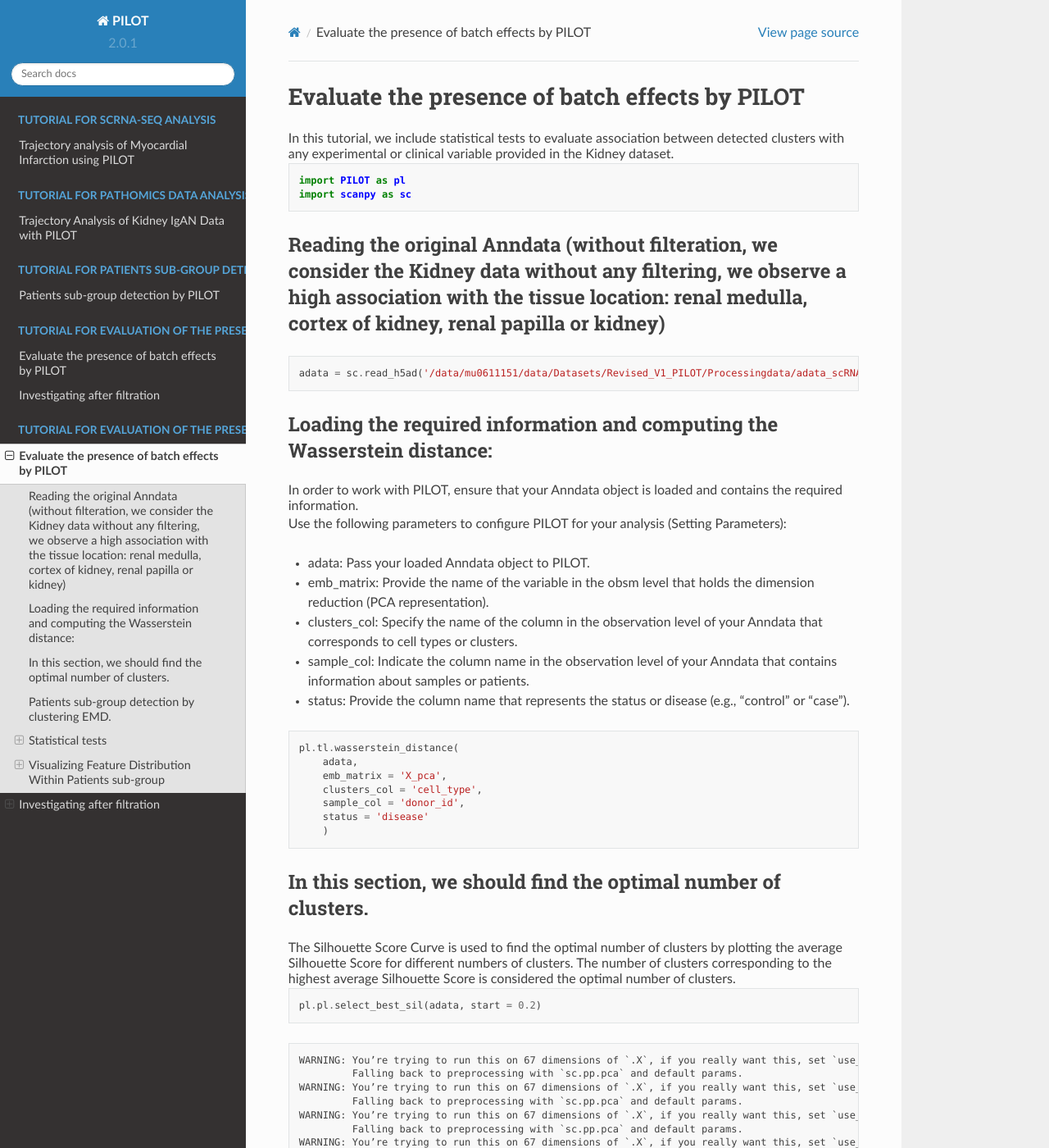
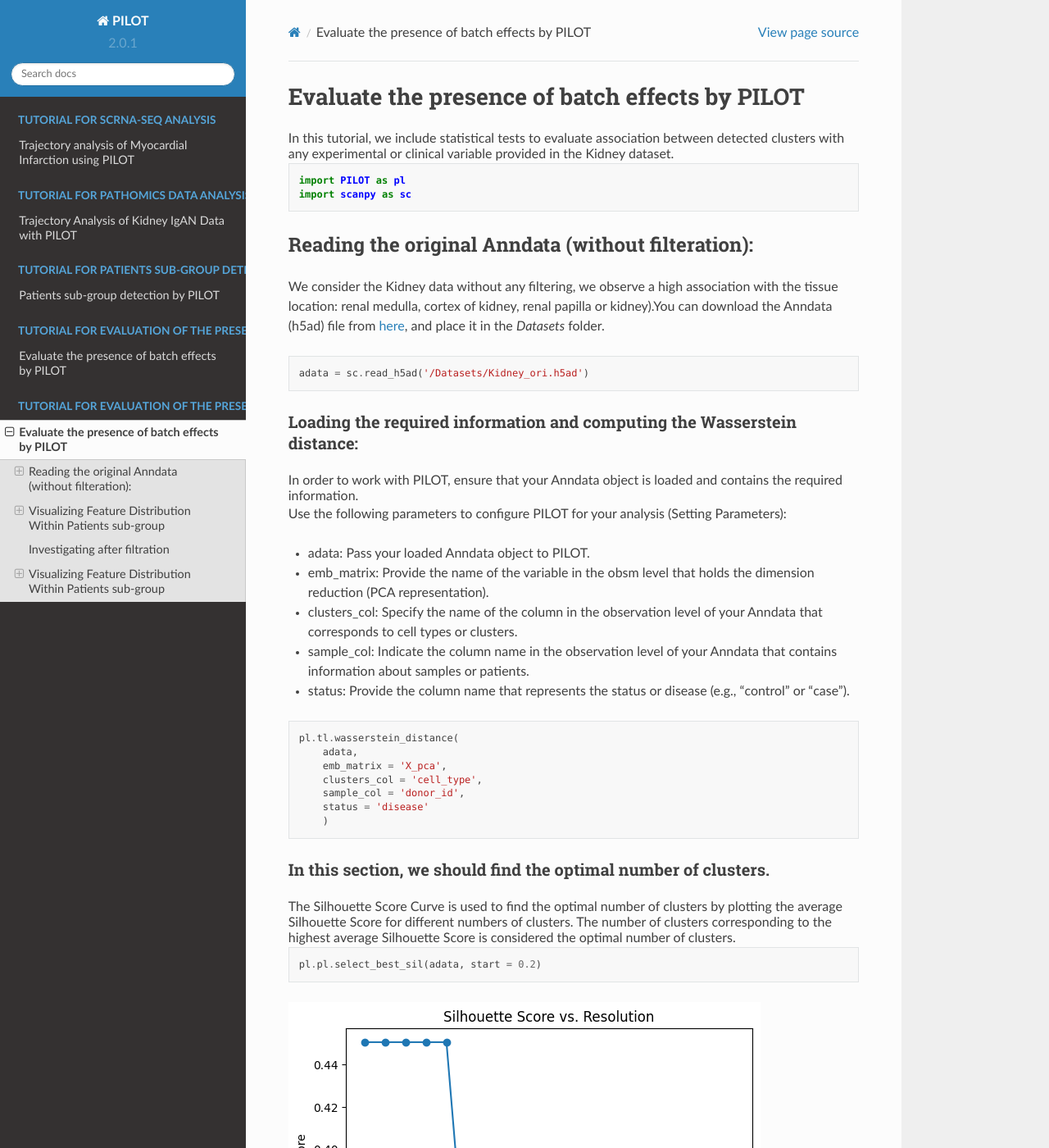
Before and after one commit to CostaLab/PILOT, a Sphinx documentation site: the page built from docs/source/Kidney_clusters.md, in a window 1280 px wide and 1400 px high. Shown: the whole window at 82% size. Built offline with Sphinx 7.4.7 and the Read the Docs theme 2.0.0, drawn with Linux system fonts in a browser that asks for light colours; some of the changed text lies outside the part shown.

Commit message:
update the tutorial for kidney

````diff
--- a/docs/source/Kidney_clusters.md
+++ b/docs/source/Kidney_clusters.md
@@ -10,11 +10,12 @@ import PILOT as pl
 import scanpy as sc
 ```
 
-##### Reading the original Anndata (without filteration, we consider the Kidney data without any filtering, we observe a high association with the tissue location: renal medulla, cortex of kidney, renal papilla or kidney)
+#### Reading the original Anndata (without filteration):
+We consider the Kidney data without any filtering, we observe a high association with the tissue location: renal medulla, cortex of kidney, renal papilla or kidney).You can download the Anndata (h5ad) file from [here](https://costalab.ukaachen.de/open_data/PILOT/Kidney_ori.h5ad), and place it in the _Datasets_ folder.
 
 
 ```python
-adata = sc.read_h5ad('/data/mu0611151/data/Datasets/Revised_V1_PILOT/Processingdata/adata_scRNA_cxg_pca.h5ad')
+adata = sc.read_h5ad('/Datasets/Kidney_ori.h5ad')
 ```
 
 ##### Loading the required information and computing the Wasserstein distance:
@@ -55,48 +56,6 @@ The Silhouette Score Curve is used to find the optimal number of clusters by plo
 pl.pl.select_best_sil(adata, start = 0.2)
 ```
 
-    WARNING: You’re trying to run this on 67 dimensions of `.X`, if you really want this, set `use_rep='X'`.
-             Falling back to preprocessing with `sc.pp.pca` and default params.
-    WARNING: You’re trying to run this on 67 dimensions of `.X`, if you really want this, set `use_rep='X'`.
-             Falling back to preprocessing with `sc.pp.pca` and default params.
-    WARNING: You’re trying to run this on 67 dimensions of `.X`, if you really want this, set `use_rep='X'`.
-             Falling back to preprocessing with `sc.pp.pca` and default params.
-    WARNING: You’re trying to run this on 67 dimensions of `.X`, if you really want this, set `use_rep='X'`.
-             Falling back to preprocessing with `sc.pp.pca` and default params.
-    WARNING: You’re trying to run this on 67 dimensions of `.X`, if you really want this, set `use_rep='X'`.
-             Falling back to preprocessing with `sc.pp.pca` and default params.
-    WARNING: You’re trying to run this on 67 dimensions of `.X`, if you really want this, set `use_rep='X'`.
-             Falling back to preprocessing with `sc.pp.pca` and default params.
-    WARNING: You’re trying to run this on 67 dimensions of `.X`, if you really want this, set `use_rep='X'`.
-             Falling back to preprocessing with `sc.pp.pca` and default params.
-    WARNING: You’re trying to run this on 67 dimensions of `.X`, if you really want this, set `use_rep='X'`.
-             Falling back to preprocessing with `sc.pp.pca` and default params.
-    WARNING: You’re trying to run this on 67 dimensions of `.X`, if you really want this, set `use_rep='X'`.
-             Falling back to preprocessing with `sc.pp.pca` and default params.
-    WARNING: You’re trying to run this on 67 dimensions of `.X`, if you really want this, set `use_rep='X'`.
-             Falling back to preprocessing with `sc.pp.pca` and default params.
-    WARNING: You’re trying to run this on 67 dimensions of `.X`, if you really want this, set `use_rep='X'`.
-             Falling back to preprocessing with `sc.pp.pca` and default params.
-    WARNING: You’re trying to run this on 67 dimensions of `.X`, if you really want this, set `use_rep='X'`.
-             Falling back to preprocessing with `sc.pp.pca` and default params.
-    WARNING: You’re trying to run this on 67 dimensions of `.X`, if you really want this, set `use_rep='X'`.
-             Falling back to preprocessing with `sc.pp.pca` and default params.
-    WARNING: You’re trying to run this on 67 dimensions of `.X`, if you really want this, set `use_rep='X'`.
-             Falling back to preprocessing with `sc.pp.pca` and default params.
-    WARNING: You’re trying to run this on 67 dimensions of `.X`, if you really want this, set `use_rep='X'`.
-             Falling back to preprocessing with `sc.pp.pca` and default params.
-    WARNING: You’re trying to run this on 67 dimensions of `.X`, if you really want this, set `use_rep='X'`.
-             Falling back to preprocessing with `sc.pp.pca` and default params.
-    WARNING: You’re trying to run this on 67 dimensions of `.X`, if you really want this, set `use_rep='X'`.
-             Falling back to preprocessing with `sc.pp.pca` and default params.
-    WARNING: You’re trying to run this on 67 dimensions of `.X`, if you really want this, set `use_rep='X'`.
-             Falling back to preprocessing with `sc.pp.pca` and default params.
-    WARNING: You’re trying to run this on 67 dimensions of `.X`, if you really want this, set `use_rep='X'`.
-             Falling back to preprocessing with `sc.pp.pca` and default params.
-
-
-
-
 ![png](Kidney_clusters_files/Kidney_clusters_8_1.png)
 
 
@@ -117,21 +76,11 @@ Using the Silhouette scores of the previous step, we can find the optimal number
 proportion_df=pl.pl.clustering_emd(adata, res = adata.uns['best_res'],show_gene_labels=False,sorter_leiden=['1','0','2'],save=True)
 ```
 
-    WARNING: You’re trying to run this on 67 dimensions of `.X`, if you really want this, set `use_rep='X'`.
-             Falling back to preprocessing with `sc.pp.pca` and default params.
-    WARNING: dendrogram data not found (using key=dendrogram_Leiden). Running `sc.tl.dendrogram` with default parameters. For fine tuning it is recommended to run `sc.tl.dendrogram` independently.
-    WARNING: You’re trying to run this on 67 dimensions of `.X`, if you really want this, set `use_rep='X'`.
-             Falling back to preprocessing with `sc.pp.pca` and default params.
-    WARNING: saving figure to file figures/heatmap.pdf
-
-
-
-
 ![png](Kidney_clusters_files/Kidney_clusters_10_1.png)
 
 
 
-#### Statistical tests
+##### Statistical tests
 
 For categorical variables, this is based on Chi-Squared statistics on cluster analysis  while for numerical variables this is based on ANOVA for clustering analysis. For these functions, provide the sample_col as the Sample/Patient column and your interested variables. Of note, these functions show just the significant variables (p-values) and ignore the insignificant ones.
 
@@ -247,7 +196,7 @@ pl.tl.correlation_numeric_with_clustering(adata, proportion_df, sample_col = 'do
 
 Using the 'clinical_variables_corr_sub_clusters' function, you can effectively visualize the distribution of significant variables within the identified subgroups. Please specify 'sample_col' as the Sample/Patient column in your dataset, define the desired 'sorter_order' for the heatmap (in the previous section you can see the order), and select the variables of interest as feature.
 
-##### Disease
+###### Disease
 
 
 ```python
@@ -266,7 +215,7 @@ pl.tl.clinical_variables_corr_sub_clusters(adata,sorter_order=['1','0','2'],samp
 
 
 
-##### Tissue
+###### Tissue
 
 
 ```python
@@ -285,7 +234,7 @@ pl.tl.clinical_variables_corr_sub_clusters(adata,sorter_order=['1','0','2'],samp
 
 
 
-##### BMI
+###### BMI
 
 
 ```python
@@ -304,13 +253,13 @@ pl.tl.clinical_variables_corr_sub_clusters(adata,sorter_order=['1','0','2'],samp
 
 
 
-### Investigating after filtration
+#### Investigating after filtration
 
-Here, we use the all previous steps for the filtered data set (only samples associated with the kidney (or whole kidney) location).
+Here, we use the all previous steps for the filtered data set (only samples associated with the kidney (or whole kidney) location).You can download the Anndata (h5ad) file from [here](https://costalab.ukaachen.de/open_data/PILOT/Kidney_filtered.h5ad), and place it in the _Datasets_ folder.
 
 
 ```python
-adata_filtered=sc.read_h5ad('/data/mu0611151/data/Datasets/Revised_V1_PILOT/Zenodo/Kidney.h5ad')
+adata_filtered=sc.read_h5ad('/Datasets/Kidney_filtered.h5ad')
 ```
 
 
@@ -345,11 +294,6 @@ pl.pl.select_best_sil(adata_filtered, start = 0.3)
 ```python
 proportion_df=pl.pl.clustering_emd(adata_filtered, res = adata_filtered.uns['best_res'],show_gene_labels=False,sorter_leiden=['0','1'],save=True)
 ```
-
-    WARNING: dendrogram data not found (using key=dendrogram_Leiden). Running `sc.tl.dendrogram` with default parameters. For fine tuning it is recommended to run `sc.tl.dendrogram` independently.
-    WARNING: saving figure to file figures/heatmap.pdf
-
-
 
 
 ![png](Kidney_clusters_files/Kidney_clusters_32_1.png)
@@ -414,7 +358,7 @@ pl.tl.correlation_categorical_with_clustering(adata_filtered,proportion_df,sampl
 
 #### Visualizing Feature Distribution Within Patients sub-group
 
-##### Disease
+###### Disease
 
 
 ```python
@@ -433,7 +377,7 @@ pl.tl.clinical_variables_corr_sub_clusters(adata_filtered, sorter_order=['0','1'
 
 
 
-##### BMI
+###### BMI
 
 
 ```python
@@ -452,7 +396,7 @@ pl.tl.clinical_variables_corr_sub_clusters(adata_filtered, sorter_order = ['0','
 
 
 
-##### Diabetes_history
+###### Diabetes_history
 
 
 ```python
````
Also changed, not shown: docs/source/Kidney_trajectory.md (+19 -19 lines), docs/source/Kidney_trajectory_files/Kidney_trajectory_24_0.png (renamed from docs/source/Kidney_trajectory_files/Kidney_trajectory_25_0.png), docs/source/Kidney_trajectory_files/Kidney_trajectory_29_0.png (renamed from docs/source/Kidney_trajectory_files/Kidney_trajectory_30_0.png), docs/source/Kidney_trajectory_files/Kidney_trajectory_36_0.png (renamed from docs/source/Kidney_trajectory_files/Kidney_trajectory_37_0.png), docs/source/Kidney_trajectory_files/Kidney_trajectory_39_0.png (renamed from docs/source/Kidney_trajectory_files/Kidney_trajectory_40_0.png), 2 other files.
